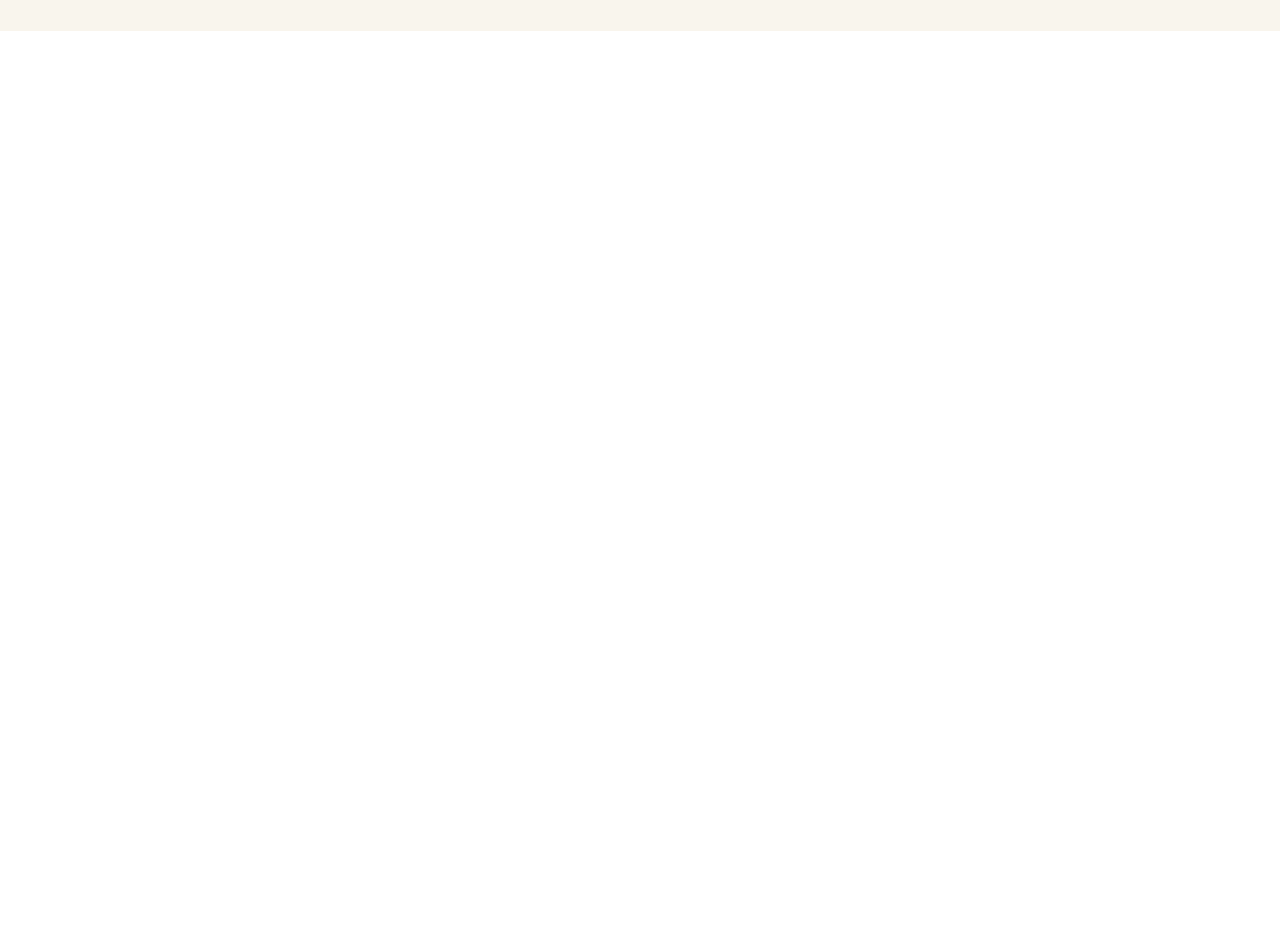
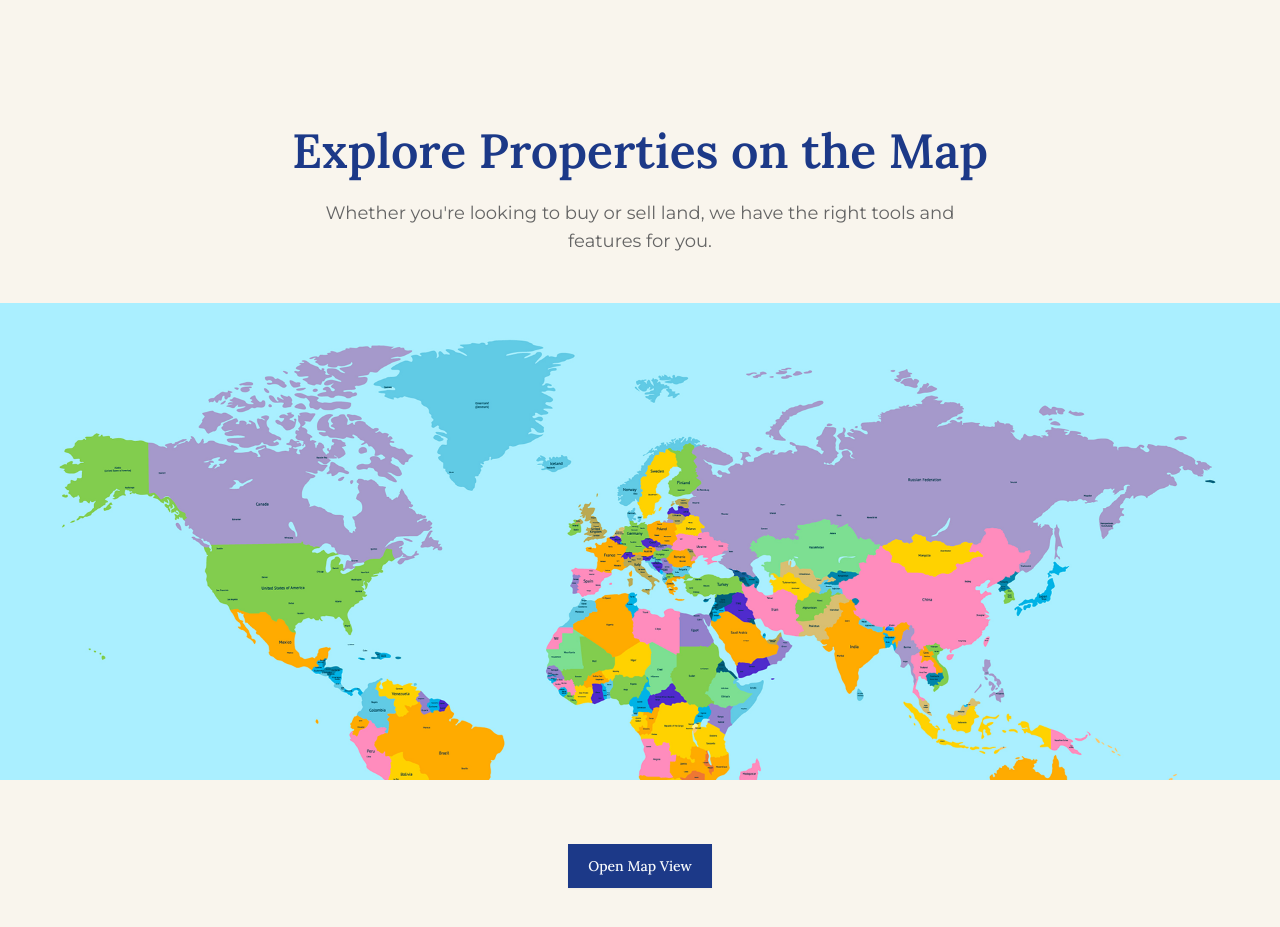
Before and after one commit to MHShiqder/Ease-Chat, a React (Vite) app: page / in a window 1280 px wide. Shown: the part 5660-6587 px from the top of the page. Before the commit the page ends 5691 px from the top, so only its background shows below. Built offline with nearby package versions, Linux system fonts and the light colour scheme.

Commit message:
added the world map

```diff
--- /dev/null
+++ b/src/components/WorldMap/WorldMap.tsx
@@ -0,0 +1,17 @@
+import { Button } from "../ui/button";
+
+export default function WorldMap() {
+  return (
+    <div className="mt-24 pb-44">
+
+        <div className="pb-12 text-center">
+            <h1 className="text-primary font-semibold mb-6 text-5xl">Explore Properties on the Map</h1>
+            <p className="montserrat-font text-lg text-[#656565]">Whether you're looking to buy or sell land, we have the right tools and <br />features for you.</p>
+        </div>
+        <img src="/worldFlat.png" alt="" />
+        <div className="flex justify-center">
+            <Button className="mt-16 rounded-none ">Open Map View</Button>
+        </div>
+    </div>
+  )
+}
--- a/src/layout/HomePage.tsx
+++ b/src/layout/HomePage.tsx
@@ -3,6 +3,7 @@ import Pricing from "@/components/Pricing/Pricing";
 import Properties from "@/components/Properties/Properties";
 import PropertySearch from "@/components/PropertySearch/PropertySearch";
 import WhyChooseUs from "@/components/WhyChooseUs/WhyChooseUs";
+import WorldMap from "@/components/WorldMap/WorldMap";
 
 
 export default function HomePage() {
@@ -13,6 +14,7 @@ export default function HomePage() {
         <Properties></Properties>
         <WhyChooseUs></WhyChooseUs>
         <Pricing/>
+        <WorldMap/>
     </div>
   )
 }
```
Also changed, not shown: public/worldFlat.png (added).
